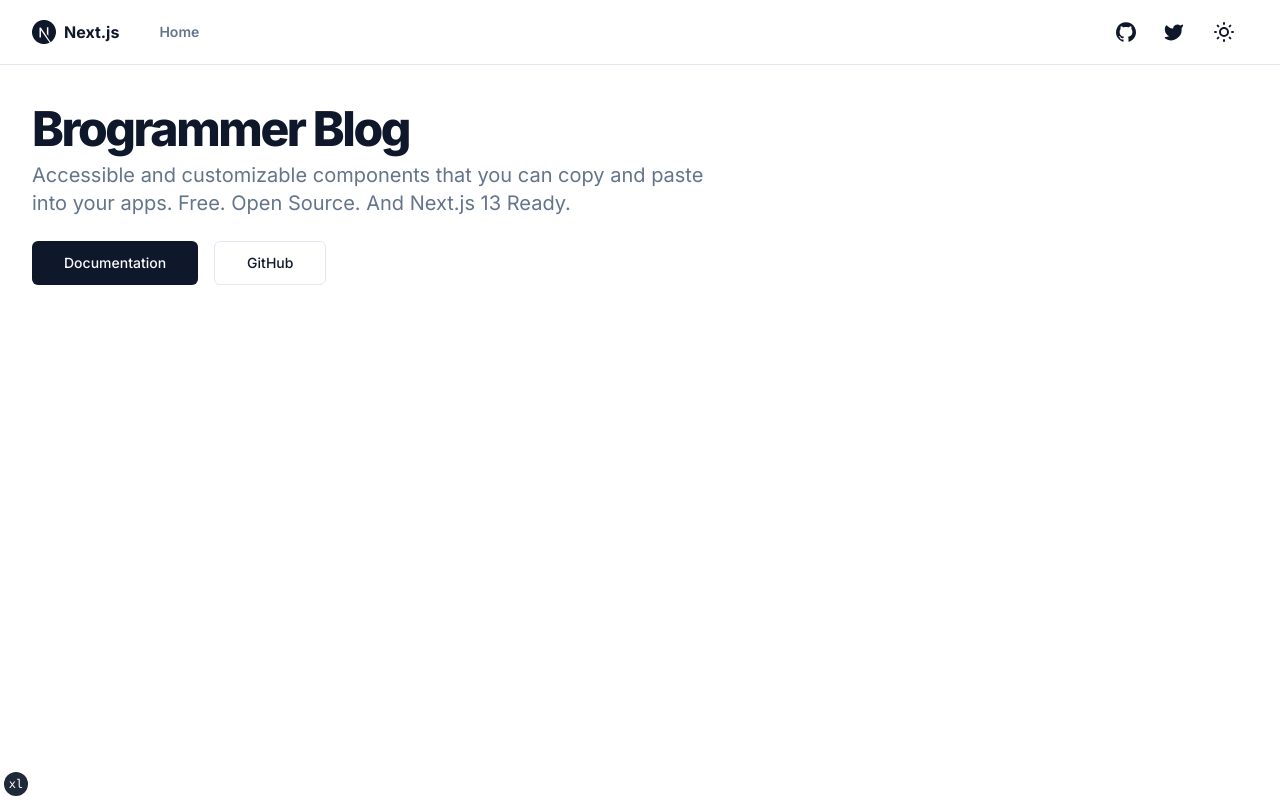
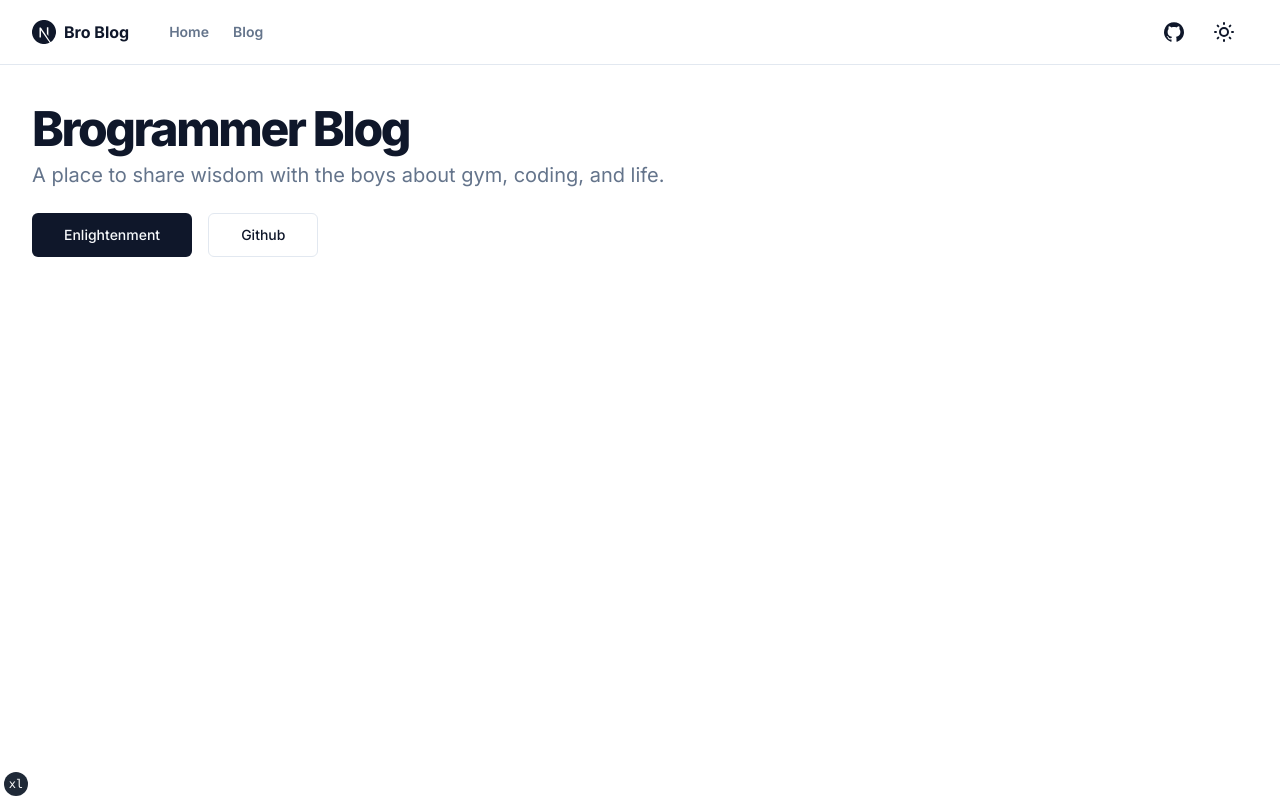
Before and after one commit to JoshWAllen/Brogrammer-Blog, a Next.js app: page / in a window 1280 px wide. Built offline with nearby package versions, Linux system fonts and the light colour scheme.

Commit message:
Tweaked homepage content and added blog route

```diff
--- /dev/null
+++ b/app/blog/page.tsx
@@ -0,0 +1,3 @@
+export default function Page() {
+  return <h1>Hello, Blog Page!</h1>
+}
--- a/app/page.tsx
+++ b/app/page.tsx
@@ -11,18 +11,15 @@ export default function IndexPage() {
           Brogrammer Blog
         </h1>
         <p className="max-w-[700px] text-lg text-muted-foreground sm:text-xl">
-          Accessible and customizable components that you can copy and paste
-          into your apps. Free. Open Source. And Next.js 13 Ready.
+          A place to share wisdom with the boys about gym, coding, and life.
         </p>
       </div>
       <div className="flex gap-4">
         <Link
-          href={siteConfig.links.docs}
-          target="_blank"
-          rel="noreferrer"
+          href={siteConfig.links.blog}
           className={buttonVariants({ size: "lg" })}
         >
-          Documentation
+          Enlightenment
         </Link>
         <Link
           target="_blank"
@@ -30,7 +27,7 @@ export default function IndexPage() {
           href={siteConfig.links.github}
           className={buttonVariants({ variant: "outline", size: "lg" })}
         >
-          GitHub
+          Github
         </Link>
       </div>
     </section>
--- a/components/site-header.tsx
+++ b/components/site-header.tsx
@@ -28,21 +28,6 @@ export function SiteHeader() {
                 <span className="sr-only">GitHub</span>
               </div>
             </Link>
-            <Link
-              href={siteConfig.links.twitter}
-              target="_blank"
-              rel="noreferrer"
-            >
-              <div
-                className={buttonVariants({
-                  size: "sm",
-                  variant: "ghost",
-                })}
-              >
-                <Icons.twitter className="h-5 w-5 fill-current" />
-                <span className="sr-only">Twitter</span>
-              </div>
-            </Link>
             <ThemeToggle />
           </nav>
         </div>
--- a/config/site.ts
+++ b/config/site.ts
@@ -1,18 +1,18 @@
 export type SiteConfig = typeof siteConfig
 
 export const siteConfig = {
-  name: "Next.js",
+  name: "Bro Blog",
   description:
-    "Beautifully designed components built with Radix UI and Tailwind CSS.",
+    "A place to share wisdom with the boys about gym, coding, and life",
   mainNav: [
     {
       title: "Home",
       href: "/",
     },
+    { title: "Blog", href: "/blog" },
   ],
   links: {
-    twitter: "https://twitter.com/shadcn",
-    github: "https://github.com/shadcn/ui",
-    docs: "https://ui.shadcn.com",
+    github: "https://github.com/JoshWAllen/Brogrammer-Blog",
+    blog: "/blog",
   },
 }
```
